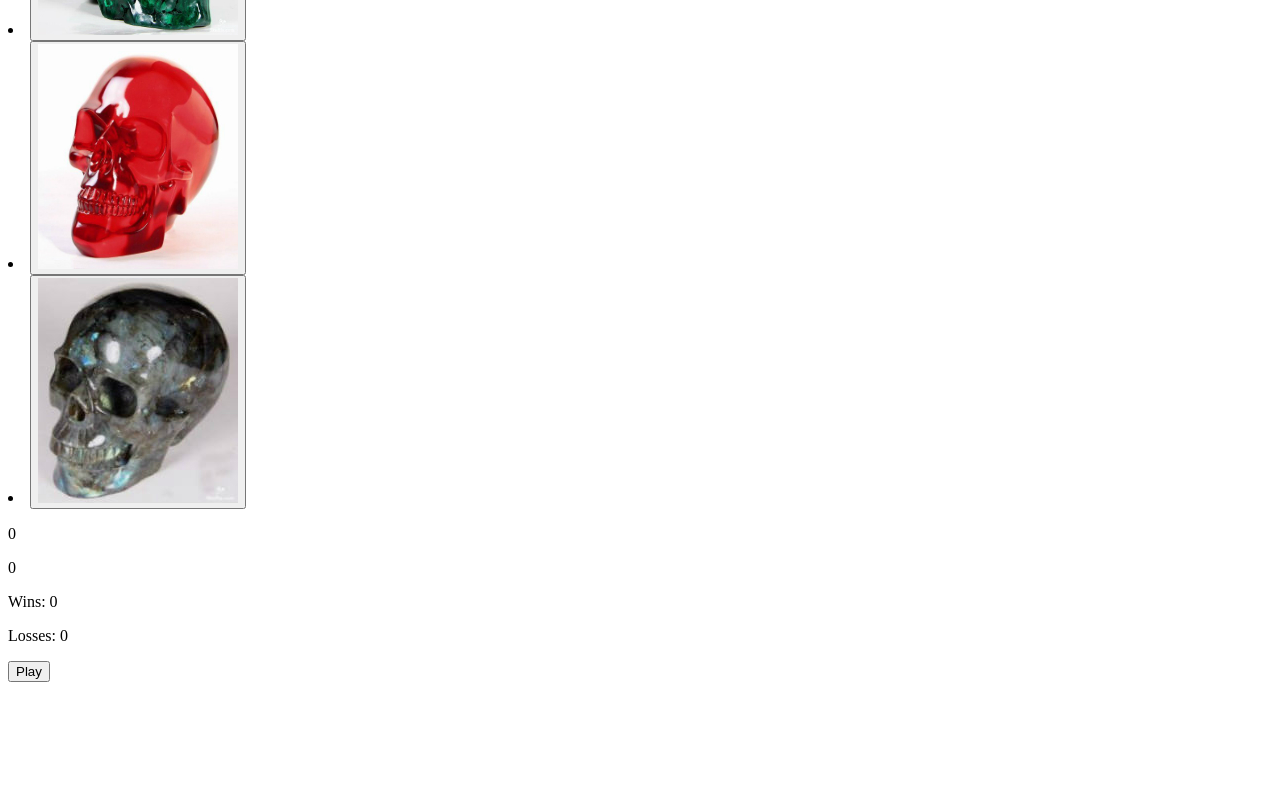
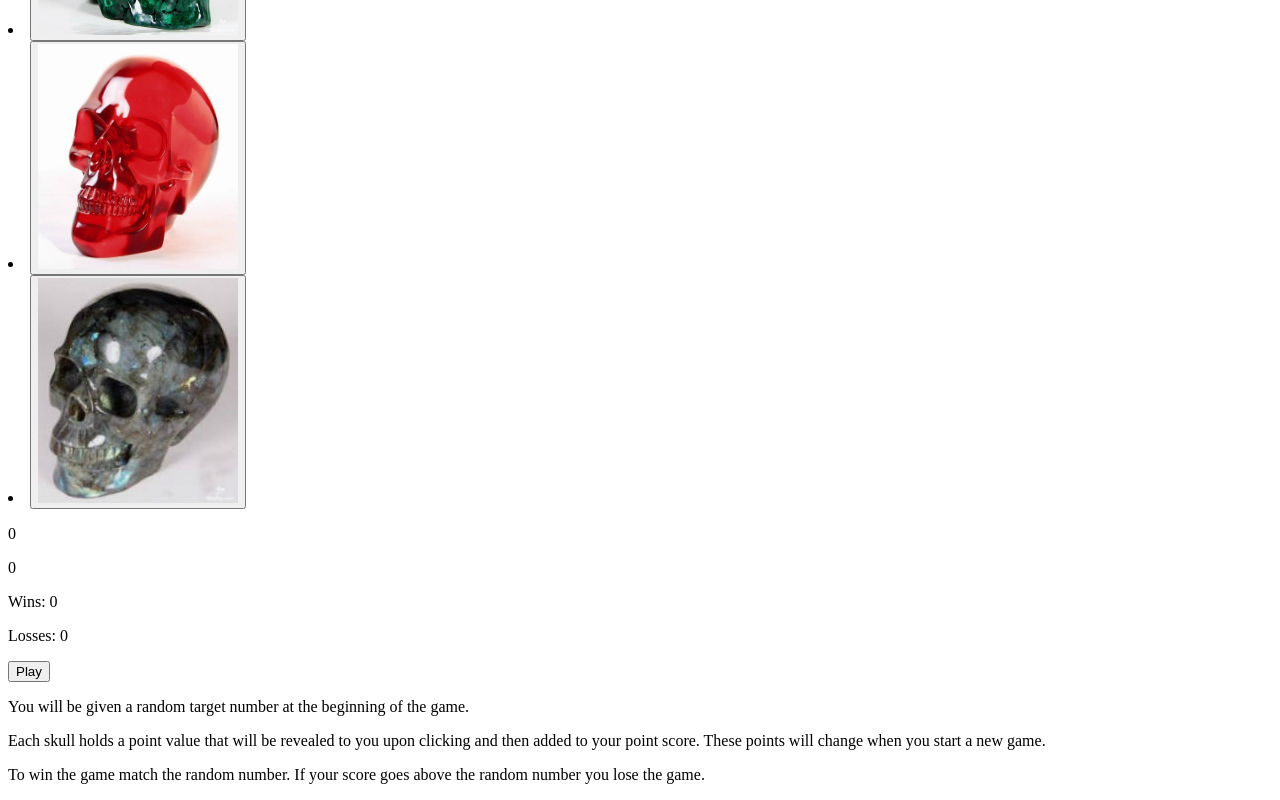
Before and after one commit to daibhidhdwaum/skull-collector, a React (Create React App) app in the folder crystal-skull-collector/: page / in a window 1280 px wide. Shown: the part 507-1307 px from the top of the page. Before the commit the page ends 1197 px from the top, so only its background shows below. Built offline with nearby package versions, Linux system fonts and the light colour scheme.

Commit message:
added rules

```diff
--- a/crystal-skull-collector/src/App.js
+++ b/crystal-skull-collector/src/App.js
@@ -1,9 +1,10 @@
 import React, { Component } from "react";
 
-import SkullsList from "./SkullsList";
-import TargetNumber from "./TargetNumber";
-import CurrentTotal from "./CurrentTotal";
-import WinsAndLosses from "./WinsAndLosses";
+import SkullsList from "./components/SkullsList";
+import TargetNumber from "./components/TargetNumber";
+import CurrentTotal from "./components/CurrentTotal";
+import WinsAndLosses from "./components/WinsAndLosses";
+import Rules from "./components/Rules";
 
 class App extends Component {
   // define initial state
@@ -108,6 +109,7 @@ class App extends Component {
         <CurrentTotal total={this.state.currentTotal} />
         <WinsAndLosses wins={this.state.wins} losses={this.state.losses} />
         <button onClick={() => this.setNumbers()}>Play</button>
+        <Rules />
       </div>
     );
   }
--- /dev/null
+++ b/crystal-skull-collector/src/components/Rules.js
@@ -0,0 +1,20 @@
+const Rules = () => {
+  return (
+    <section>
+      <p>
+        You will be given a random target number at the beginning of the game.
+      </p>
+      <p>
+        Each skull holds a point value that will be revealed to you upon
+        clicking and then added to your point score. These points will change
+        when you start a new game.
+      </p>
+      <p>
+        To win the game match the random number. If your score goes above the
+        random number you lose the game.
+      </p>
+    </section>
+  );
+};
+
+export default Rules;
```
Also changed, not shown: crystal-skull-collector/src/components/CurrentTotal.js (renamed from crystal-skull-collector/src/CurrentTotal.js), crystal-skull-collector/src/components/SkullsList.js (renamed from crystal-skull-collector/src/SkullsList.js), crystal-skull-collector/src/components/TargetNumber.js (renamed from crystal-skull-collector/src/TargetNumber.js), crystal-skull-collector/src/components/WinsAndLosses.js (renamed from crystal-skull-collector/src/WinsAndLosses.js), 1 other file (tests, documents, lock files or other folders).
